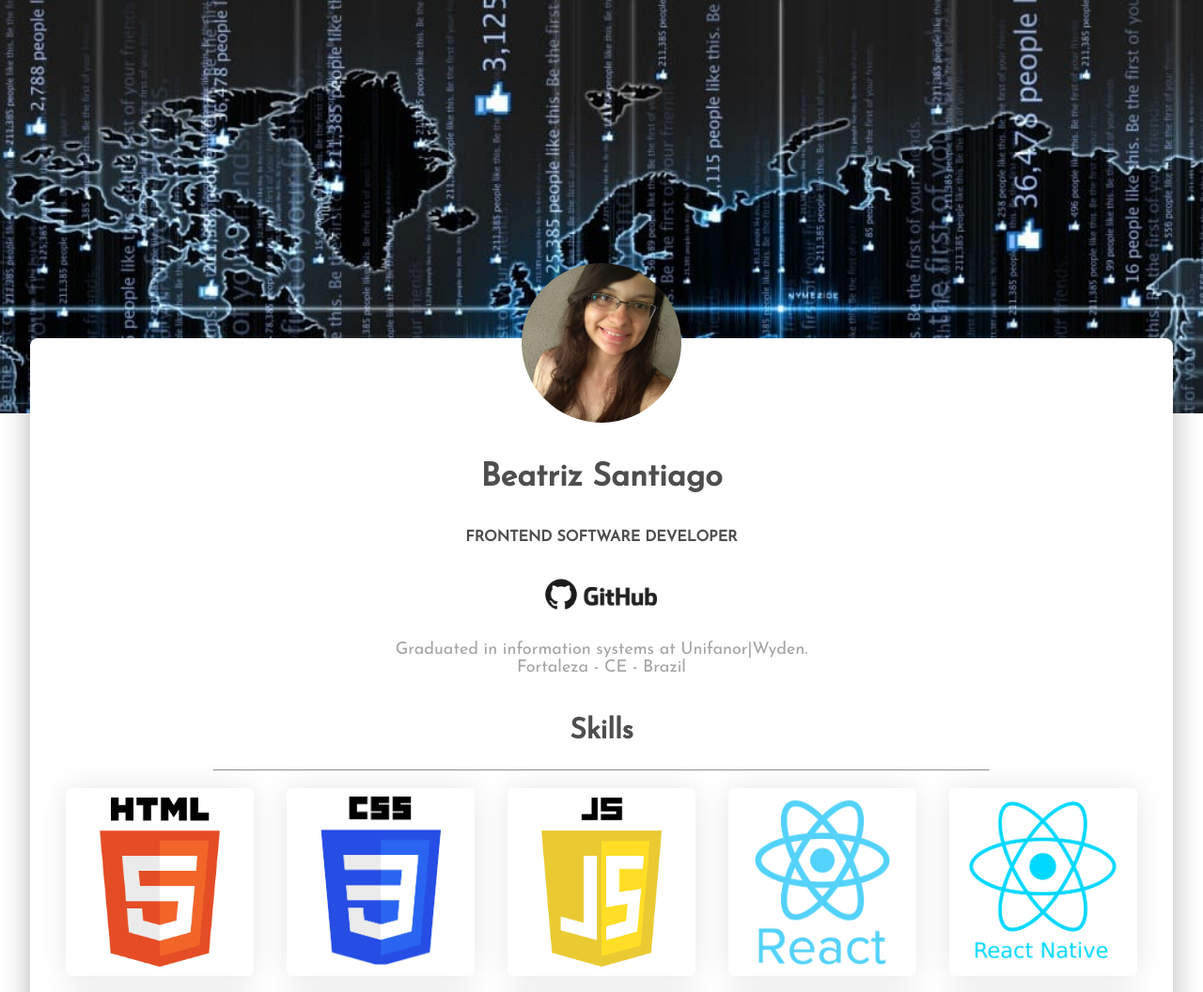
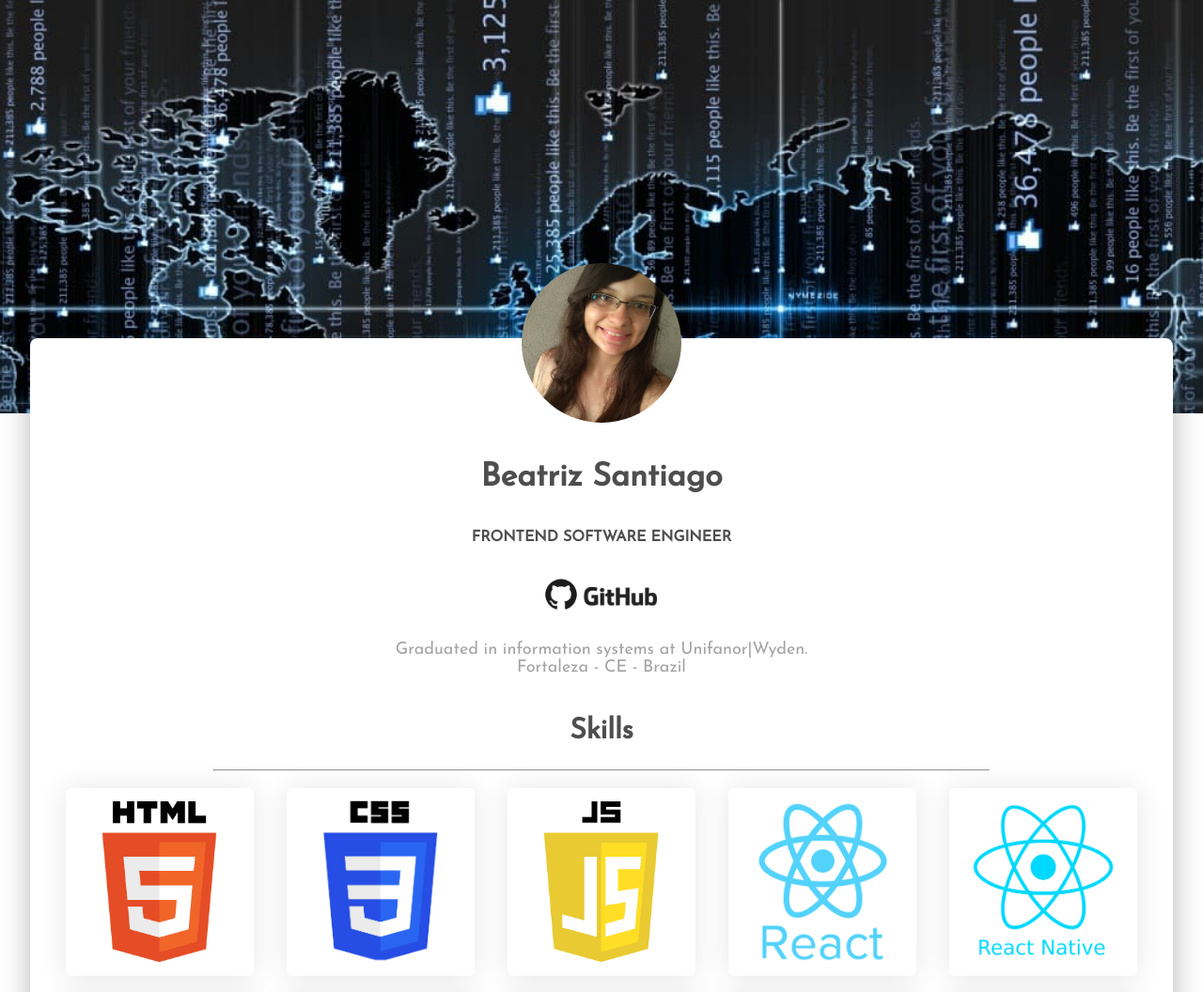
Before and after one commit to beatrizsantiago/beatrizsantiago.github.io, a plain HTML site: page index.html in a window 1280 px wide. Shown: the top 1056 px of the page at 94% size. Drawn offline with Linux system fonts and the light colour scheme.

Commit message:
💬 Update subtitle

```diff
--- a/css/main.css
+++ b/css/main.css
@@ -122,5 +122,5 @@ hr {
 }
 
 .skills .technologies .card img {
-  width: 100%;
+  width: 95%;
 }
--- a/index.html
+++ b/index.html
@@ -17,8 +17,8 @@
             <section class="about-me">
                 <img class="profile" src="img/profile.jpg" alt="Perfil">
                 <h1>Beatriz Santiago</h1>
-                <h3>Frontend Software Developer</h3>
-                <a href="https://github.com/beatrizsantiago"><img class="github-icon" src="img/github.png" alt="github"></a>
+                <h3>Frontend Software Engineer</h3>
+                <a href="https://github.com/beatrizsantiago"><img class="github-icon" src="img/github.png" alt="Github"></a>
                 <p>Graduated in information systems at Unifanor|Wyden. <br /> Fortaleza - CE - Brazil</p>
             </section>
 
```
